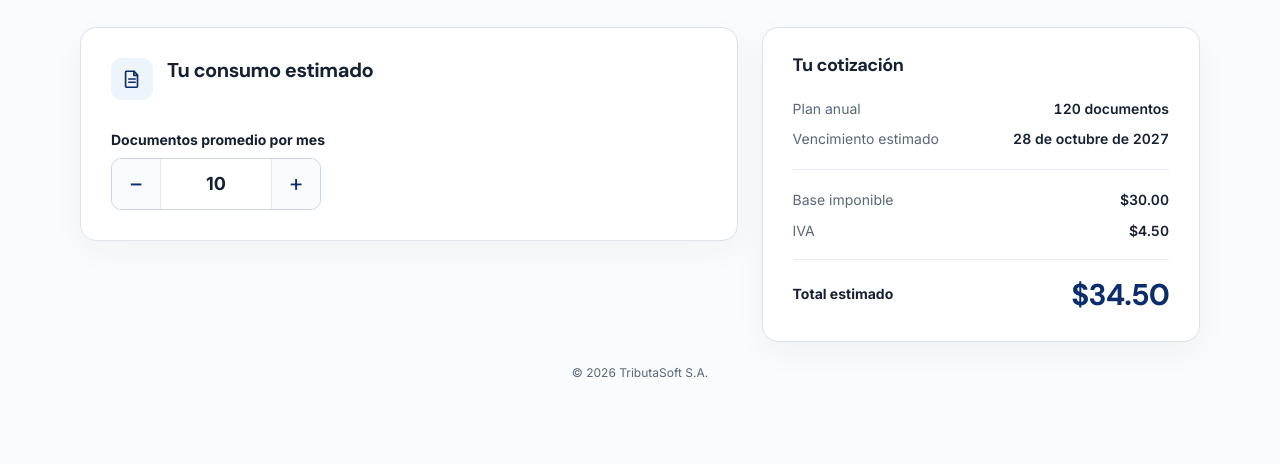
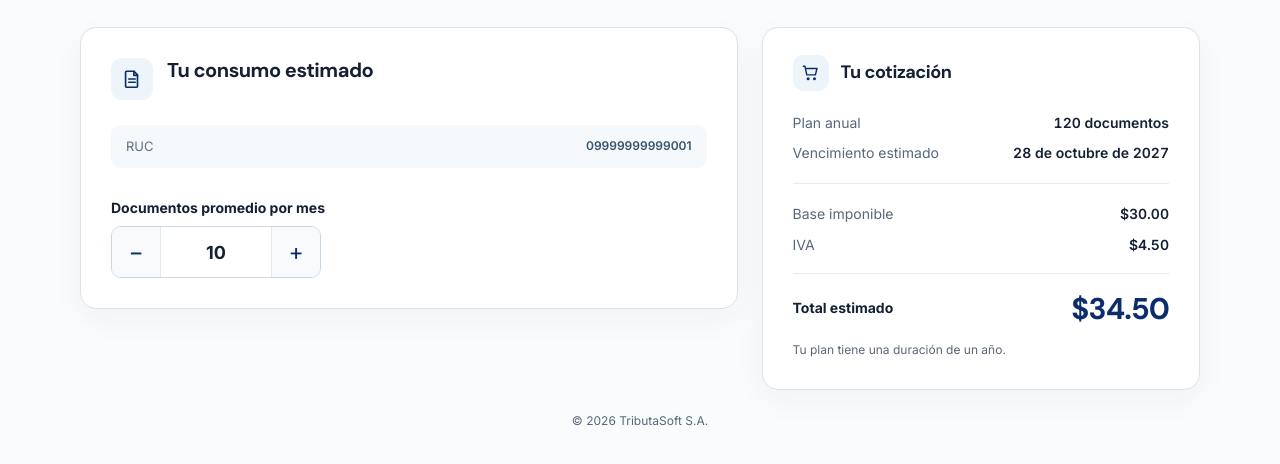
Before and after one commit to llpereirae-svg/Cotizador-TS, a website with bundled scripts: page cotizacion.html in a window 1280 px wide. Shown: the part 204-668 px from the top of the page. Built offline with nearby package versions, Linux system fonts and the light colour scheme.

Commit message:
design: refine quote for landscape screens

```diff
--- a/cotizacion.css
+++ b/cotizacion.css
@@ -27,3 +27,17 @@
 
 .section-heading { align-items: center; }
 .section-heading h2 { margin: 0; }
+
+.site-header { position: sticky; top: 0; z-index: 50; }
+.customer-preview { display: flex; align-items: center; justify-content: space-between; flex-wrap: wrap; gap: 5px 12px; margin-top: 25px; padding: 12px 15px; background: #f6f9fc; border-radius: 9px; font-size: 13px; color: #607185; }
+.customer-preview strong { color: #38546d; font-size: 12px; font-weight: 600; }
+.checkout-heading { display: flex; align-items: center; gap: 12px; }
+.checkout-heading .icon-tile { width: 36px; height: 36px; }
+.checkout-heading .icon { width: 19px; height: 19px; }
+.plan-note { margin: 16px 0 0; color: var(--muted); font-size: 12px; }
+@media (orientation: landscape) and (max-height: 600px) and (min-width: 560px) and (max-width: 760px) {
+  .header-inner { min-height: 56px; }
+  .layout { grid-template-columns: minmax(0, .9fr) minmax(0, 1.1fr); gap: 14px; }
+  .main-column .card-body, .summary-card .card-body { padding: 18px; }
+  .stepper { grid-template-columns: 38px minmax(45px, 1fr) 38px; max-width: 100%; }
+}
--- a/cotizacion.html
+++ b/cotizacion.html
@@ -31,6 +31,7 @@
               <span class="icon-tile" aria-hidden="true"><svg class="icon" viewBox="0 0 24 24"><path d="M6 3.5h8l4 4V20a1 1 0 0 1-1 1H6a1 1 0 0 1-1-1V4.5a1 1 0 0 1 1-1Z"/><path d="M14 3.5V8h4M8.5 12h7M8.5 15.5h7"/></svg></span>
               <div><h2 id="consumo-title">Tu consumo estimado</h2></div>
             </div>
+            <div class="customer-preview"><span>RUC</span><strong>09999999999001</strong></div>
             <div class="form-section">
               <label class="field-label" for="monthly">Documentos promedio por mes</label>
               <div class="stepper">
@@ -45,7 +46,7 @@
       </div>
       <aside class="card summary-card checkout-summary" aria-label="Resumen de la cotización">
         <div class="card-body">
-          <h2>Tu cotización</h2>
+          <div class="checkout-heading"><span class="icon-tile" aria-hidden="true"><svg class="icon" viewBox="0 0 24 24"><path d="M3 4h2l2.3 11h10.9l2-8H6"/><circle cx="9" cy="20" r="1"/><circle cx="17" cy="20" r="1"/></svg></span><h2>Tu cotización</h2></div>
           <dl class="checkout-details">
             <div class="checkout-row"><dt>Plan anual</dt><dd><strong aria-live="polite" data-quote-value="annual">120</strong> documentos</dd></div>
             <div class="checkout-row summary-caption expiry-row"><dt>Vencimiento estimado</dt><dd><time id="estimated-expiry">—</time></dd></div>
@@ -55,6 +56,7 @@
             <div class="checkout-row"><dt>IVA</dt><dd data-quote-value="tax">$4.50</dd></div>
             <div class="checkout-row checkout-total"><dt>Total estimado</dt><dd data-quote-value="total">$34.50</dd></div>
           </dl>
+          <p class="plan-note">Tu plan tiene una duración de un año.</p>
         </div>
       </aside>
     </div>
```
Also changed, not shown: tests/cotizacion-fecha.test.mjs (+12 -0 lines).
